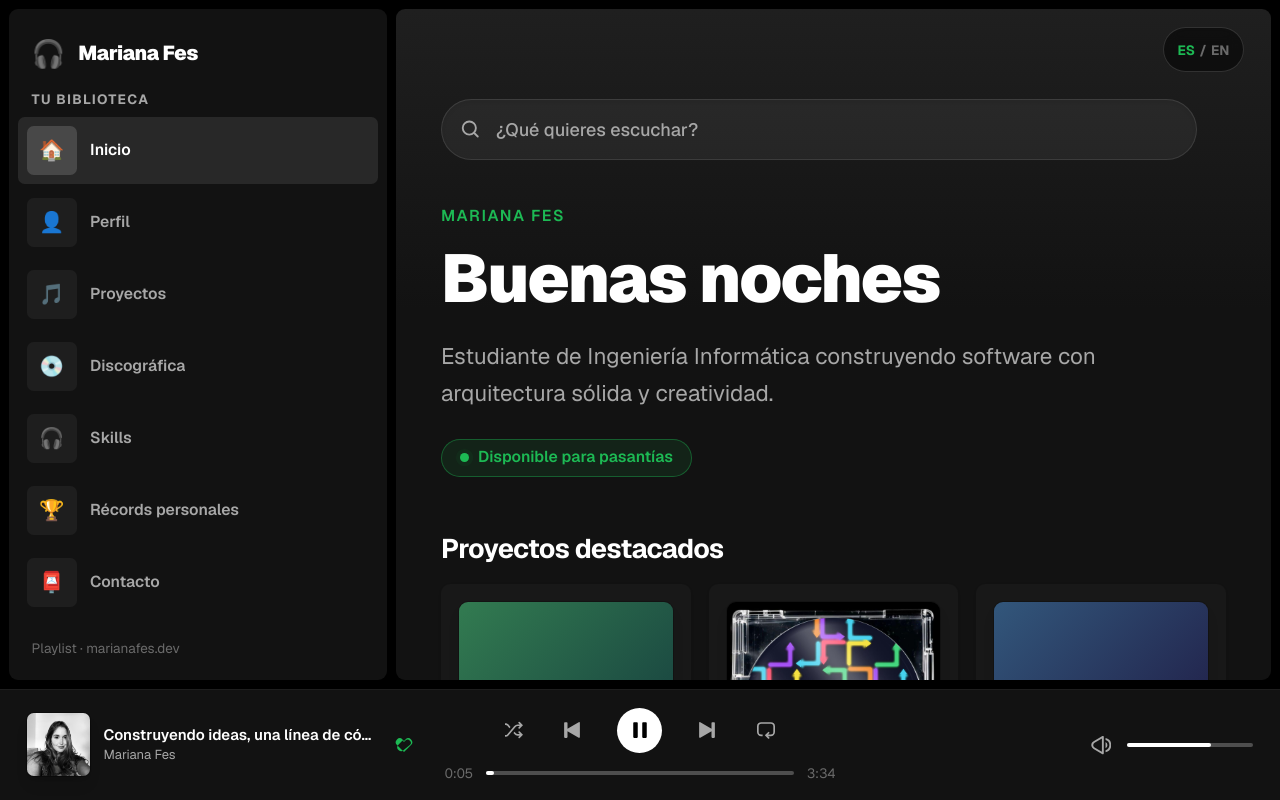
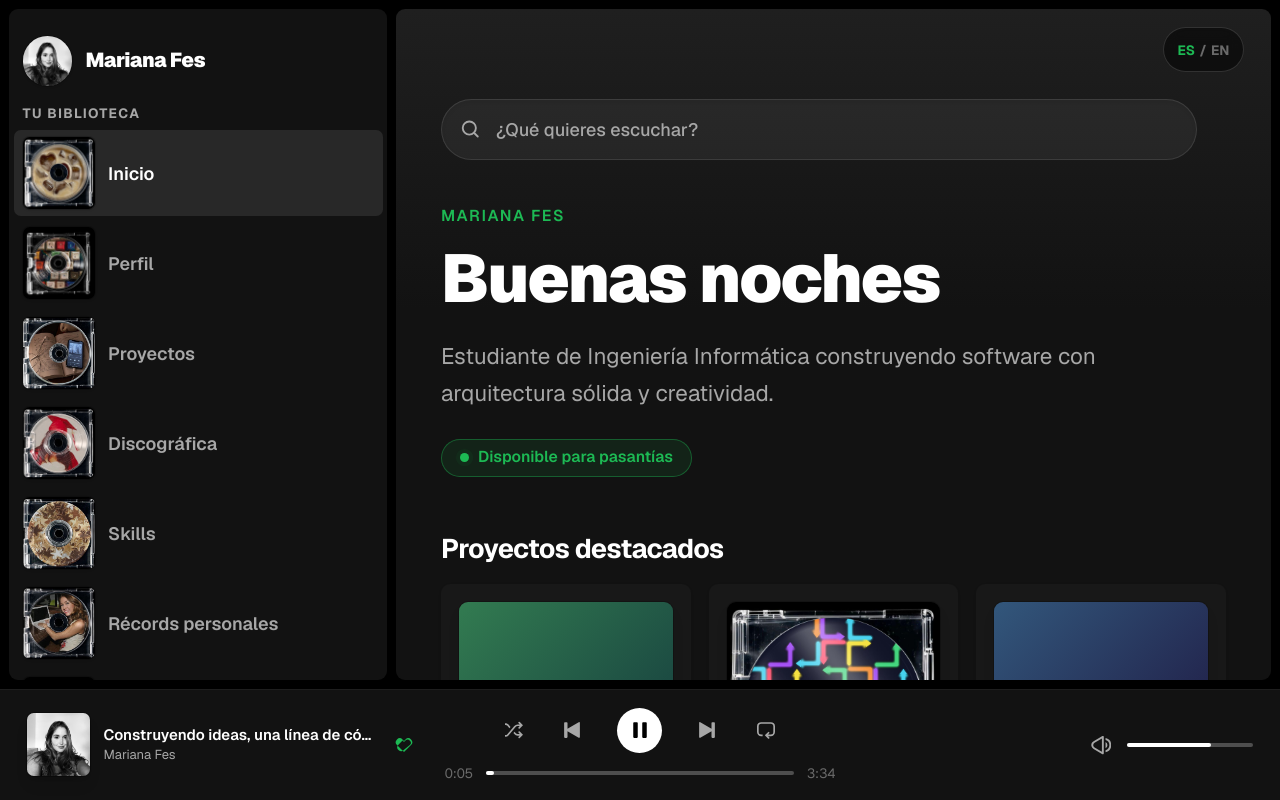
Before and after one commit to marifesss/portafolio, a Next.js app: page / in a window 1280 px wide. Built offline with nearby package versions, Linux system fonts and the light colour scheme.

Commit message:
feat(sidebar): section cover thumbnails, larger rows, brand photo -> profile
Render each section's cover art as its library thumbnail; enlarge covers and row text and pull them further left; the brand photo/name now link to /perfil.

Co-Authored-By: Claude Opus 4.8 <noreply@anthropic.com>

```diff
--- a/src/components/layout/Sidebar.tsx
+++ b/src/components/layout/Sidebar.tsx
@@ -1,6 +1,7 @@
 "use client";
 
 import Link from "next/link";
+import Image from "next/image";
 import { usePathname } from "next/navigation";
 import { navigation } from "@/content";
 import { site } from "@/content/site";
@@ -22,20 +23,24 @@ export function Sidebar() {
   return (
     <nav
       aria-label="Primary"
-      className="flex h-full flex-col overflow-y-auto p-2 text-sm"
+      className="flex h-full flex-col overflow-y-auto px-1 py-2 text-base"
     >
-      {/* Brand / identity — doubles as the library header and links home. */}
+      {/* Brand / identity — name + photo link to the profile section. */}
       <Link
-        href="/"
-        className="flex items-center gap-3 rounded-md px-3 py-4 text-lg font-black tracking-tight text-white outline-none focus-visible:ring-2 focus-visible:ring-inset focus-visible:ring-spotify"
+        href="/perfil"
+        className="flex items-center gap-3 rounded-md px-2 py-4 text-lg font-black tracking-tight text-white outline-none focus-visible:ring-2 focus-visible:ring-inset focus-visible:ring-spotify"
       >
-        <span aria-hidden className="text-2xl">
-          🎧
-        </span>
+        <Image
+          src="/images/mariana/perfil.jpeg"
+          alt=""
+          width={44}
+          height={44}
+          className="h-11 w-11 shrink-0 rounded-full object-cover shadow ring-1 ring-black/20"
+        />
         {site.name}
       </Link>
 
-      <p className="px-3 pb-2 text-xs font-bold uppercase tracking-widest text-muted">
+      <p className="px-2 pb-2 text-xs font-bold uppercase tracking-widest text-muted">
         {t.library}
       </p>
 
@@ -47,15 +52,24 @@ export function Sidebar() {
               <Link
                 href={item.href}
                 aria-current={active ? "page" : undefined}
-                className={`group flex items-center gap-3 rounded-md p-2 font-semibold outline-none transition-colors focus-visible:ring-2 focus-visible:ring-inset focus-visible:ring-spotify ${
+                className={`group flex items-center gap-3 rounded-md px-2 py-1.5 font-semibold outline-none transition-all duration-200 ease-out focus-visible:ring-2 focus-visible:ring-inset focus-visible:ring-spotify ${
                   active
                     ? "bg-highlight text-white"
-                    : "text-muted hover:bg-white/5 hover:text-white"
+                    : "text-muted hover:translate-x-0.5 hover:bg-white/5 hover:text-white"
                 }`}
               >
+                {item.cover ? (
+                  <Image
+                    src={item.cover}
+                    alt=""
+                    width={64}
+                    height={64}
+                    className="h-16 w-16 shrink-0 rounded-md object-cover shadow ring-1 ring-black/20"
+                  />
+                ) : (
                   <span
                     aria-hidden
-                  className={`grid h-11 w-11 shrink-0 place-items-center rounded-md text-lg transition-colors ${
+                    className={`grid h-16 w-16 shrink-0 place-items-center rounded-md text-xl transition-colors ${
                       active
                         ? "bg-white/15"
                         : "bg-white/5 group-hover:bg-white/10"
@@ -63,6 +77,7 @@ export function Sidebar() {
                   >
                     {item.icon}
                   </span>
+                )}
                 <span className="truncate">{pick(item.label)}</span>
               </Link>
             </li>
@@ -70,7 +85,7 @@ export function Sidebar() {
         })}
       </ul>
 
-      <p className="mt-auto px-3 py-3 text-xs text-faint">
+      <p className="mt-auto px-2 py-3 text-xs text-faint">
         {t.playlist} · {site.domain}
       </p>
     </nav>
```
Lines whose indentation alone changed are shown as unchanged.
